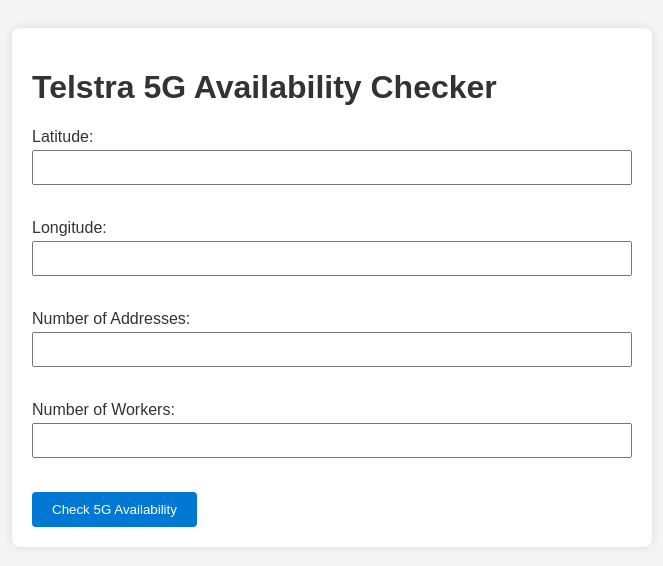
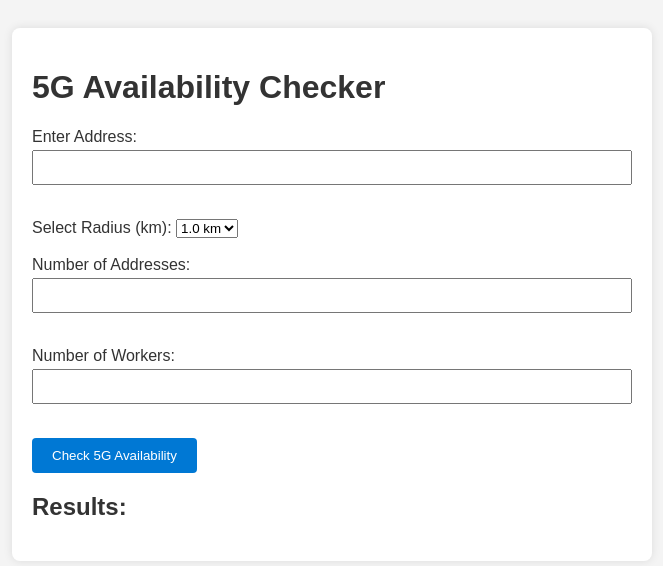
Before and after one commit to Vinayakmane47/telstra, a FastAPI app: page / in a window 1280 px wide. Shown: the top 566 px of the page, without its empty margins (308-971 px from the left). Run offline with FastAPI, Linux system fonts and the light colour scheme.

Commit message:
new updates

```diff
--- a/main.py
+++ b/main.py
@@ -1,25 +1,35 @@
 from webdriver_manager.chrome import ChromeDriverManager
 from selenium.webdriver.chrome.service import Service
 from selenium.webdriver.chrome.options import Options
-# Install driver only once before threads run
+import requests
+
+def geocode_address(address):
+    url = "https://nominatim.openstreetmap.org/search"
+    params = {"q": address, "format": "json", "limit": 1}
+    response = requests.get(url, params=params, headers={"User-Agent": "5G-Checker-App"})
+    data = response.json()
+    if data:
+        return float(data[0]["lat"]), float(data[0]["lon"])
+    else:
+        raise ValueError("Address could not be geocoded")
+
+# Install driver only once
 driver_path = ChromeDriverManager().install()
 
-from fastapi import FastAPI, Form, Request
+from fastapi import FastAPI, Form, Request, WebSocket
 from fastapi.responses import HTMLResponse
 from fastapi.templating import Jinja2Templates
 from fastapi.staticfiles import StaticFiles
 from selenium import webdriver
 from selenium.webdriver.common.by import By
-from selenium.webdriver.chrome.options import Options
 from selenium.webdriver.support.ui import WebDriverWait
 from selenium.webdriver.support import expected_conditions as EC
 import overpy
 import concurrent.futures
 import time
 import os
-from webdriver_manager.chrome import ChromeDriverManager
-from selenium.webdriver.chrome.service import Service
-#ChromeDriverManager().install()
+import asyncio
+import json
 
 app = FastAPI()
 app.mount("/static", StaticFiles(directory="static"), name="static")
@@ -43,11 +53,9 @@
             addresses.append(address)
     return addresses
 
-
-
 def check_single_address(addr, driver_path):
     options = Options()
-    options.add_argument("--headless=new")  # Or "--headless" for older versions
+    options.add_argument("--headless=new")
     options.add_argument("--no-sandbox")
     options.add_argument("--disable-dev-shm-usage")
     options.add_argument("--disable-gpu")
@@ -83,27 +91,62 @@
         )
         is_available = "eligible for 5G Home Internet" in result_header.text
         return (addr, is_available)
-    except Exception as e:
+    except Exception:
         return (addr, False)
     finally:
         driver.quit()
-
-def run_parallel_check(addresses, workers):
-    results = []
-    with concurrent.futures.ThreadPoolExecutor(max_workers=workers) as executor:
-        futures = [executor.submit(check_single_address, addr, driver_path) for addr in addresses]
-        for future in concurrent.futures.as_completed(futures):
-            results.append(future.result())
-    return results
 
 @app.get("/", response_class=HTMLResponse)
 async def form_page(request: Request):
     return templates.TemplateResponse("form.html", {"request": request, "results": None})
 
 @app.post("/", response_class=HTMLResponse)
-async def handle_form(request: Request, lat: float = Form(...), lon: float = Form(...), n: int = Form(...), workers: int = Form(...)):
-    addresses = fetch_nearby_addresses(lat, lon)
-    addresses.insert(0, "340 Lygon Street Carlton VIC")
+async def handle_form(request: Request, address: str = Form(...), n: int = Form(...), workers: int = Form(...), radius: int = Form(1000)):
+    try:
+        lat, lon = geocode_address(address)
+    except ValueError as e:
+        return templates.TemplateResponse("form.html", {"request": request, "results": [], "error": str(e)})
+
+    addresses = fetch_nearby_addresses(lat, lon, radius=radius)
+    addresses.insert(0, address)
     addresses_to_check = addresses[:n]
     results = run_parallel_check(addresses_to_check, workers)
-    return templates.TemplateResponse("form.html", {"request": request, "results": results})
+    return templates.TemplateResponse("form.html", {"request": request, "results": results, "error": None})
+
+@app.websocket("/ws")
+async def websocket_endpoint(websocket: WebSocket):
+    await websocket.accept()
+    data = await websocket.receive_json()
+    address = data["address"]
+    n = int(data["n"])
+    workers = int(data["workers"])
+    radius = int(data.get("radius", 1000))
+
+    try:
+        lat, lon = geocode_address(address)
+    except ValueError as e:
+        await websocket.send_text(json.dumps({"error": str(e)}))
+        await websocket.close()
+        return
+
+    addresses = fetch_nearby_addresses(lat, lon, radius=radius)
+    addresses.insert(0, address)
+    addresses_to_check = addresses[:n]
+
+    loop = asyncio.get_event_loop()
+    with concurrent.futures.ThreadPoolExecutor(max_workers=workers) as executor:
+        futures = []
+        for addr in addresses_to_check:
+            start_time = time.time()
+            futures.append(loop.run_in_executor(executor, check_single_address, addr, driver_path))
+
+        for future in asyncio.as_completed(futures):
+            result = await future
+            elapsed = round(time.time() - start_time, 2)
+            await websocket.send_text(json.dumps({
+                "addr": result[0],
+                "available": result[1],
+                "time": elapsed
+            }))
+
+    await websocket.close()
--- a/templates/form.html
+++ b/templates/form.html
@@ -2,7 +2,7 @@
 <html lang="en">
 <head>
     <meta charset="UTF-8">
-    <title>Telstra 5G Checker</title>
+    <title>5G Checker</title>
     <link rel="stylesheet" href="/static/style.css">
     <style>
         #loading {
@@ -25,37 +25,43 @@
             0% { transform: rotate(0deg); }
             100% { transform: rotate(360deg); }
         }
+
+        .error {
+            color: red;
+            margin-top: 10px;
+        }
     </style>
 </head>
 <body>
     <div class="container">
-        <h1>Telstra 5G Availability Checker</h1>
+        <h1>5G Availability Checker</h1>
 
         <div id="content">
-            <form method="post" onsubmit="showLoading()">
-                <label for="lat">Latitude:</label>
-                <input type="text" id="lat" name="lat" required><br><br>
+            <form onsubmit="event.preventDefault(); startWebSocket();">
+                <label for="address">Enter Address:</label>
+                <input type="text" id="address" required><br><br>
 
-                <label for="lon">Longitude:</label>
-                <input type="text" id="lon" name="lon" required><br><br>
+                <label for="radius">Select Radius (km):</label>
+                <select id="radius" required>
+                    <option value="200">0.2 km</option>
+                    <option value="400">0.4 km</option>
+                    <option value="500">0.5 km</option>
+                    <option value="1000" selected>1.0 km</option>
+                </select><br><br>
 
                 <label for="n">Number of Addresses:</label>
-                <input type="number" id="n" name="n" required><br><br>
+                <input type="number" id="n" required><br><br>
 
                 <label for="workers">Number of Workers:</label>
-                <input type="number" id="workers" name="workers" required><br><br>
+                <input type="number" id="workers" required><br><br>
 
                 <input type="submit" value="Check 5G Availability">
             </form>
 
-            {% if results %}
-                <h2>Results:</h2>
-                <ul>
-                    {% for addr, available in results %}
-                        <li>{{ addr }} - <strong>{{ "✅ Available" if available else "❌ Not Available" }}</strong></li>
-                    {% endfor %}
-                </ul>
-            {% endif %}
+            <div id="error" class="error"></div>
+
+            <h2>Results:</h2>
+            <ul id="results"></ul>
         </div>
 
         <div id="loading">
@@ -65,12 +71,46 @@
     </div>
 
     <script>
-        {% raw %}
-        function showLoading() {
-            document.getElementById("content").style.display = "none";
+        function startWebSocket() {
+            document.getElementById("results").innerHTML = "";
+            document.getElementById("error").innerText = "";
             document.getElementById("loading").style.display = "block";
+
+            const startTime = performance.now();
+
+            const address = document.getElementById("address").value;
+            const n = parseInt(document.getElementById("n").value);
+            const workers = parseInt(document.getElementById("workers").value);
+            const radius = parseInt(document.getElementById("radius").value);
+
+            const ws = new WebSocket("ws://" + location.host + "/ws");
+
+            ws.onopen = () => {
+                ws.send(JSON.stringify({ address, n, workers, radius }));
+            };
+
+            ws.onmessage = (event) => {
+                const data = JSON.parse(event.data);
+                if (data.error) {
+                    document.getElementById("error").innerText = "Error: " + data.error;
+                    ws.close();
+                    document.getElementById("loading").style.display = "none";
+                    return;
+                }
+
+                const li = document.createElement("li");
+                li.innerHTML = `${data.addr} - <strong>${data.available ? "✅ Available" : "❌ Not Available"}</strong>`;
+                document.getElementById("results").appendChild(li);
+            };
+
+            ws.onclose = () => {
+                document.getElementById("loading").style.display = "none";
+                const totalTime = ((performance.now() - startTime) / 1000).toFixed(2);
+                const summary = document.createElement("p");
+                summary.innerHTML = `<strong>Total Time:</strong> ${totalTime} sec`;
+                document.getElementById("results").appendChild(summary);
+            };
         }
-        {% endraw %}
     </script>
 </body>
 </html>
```
